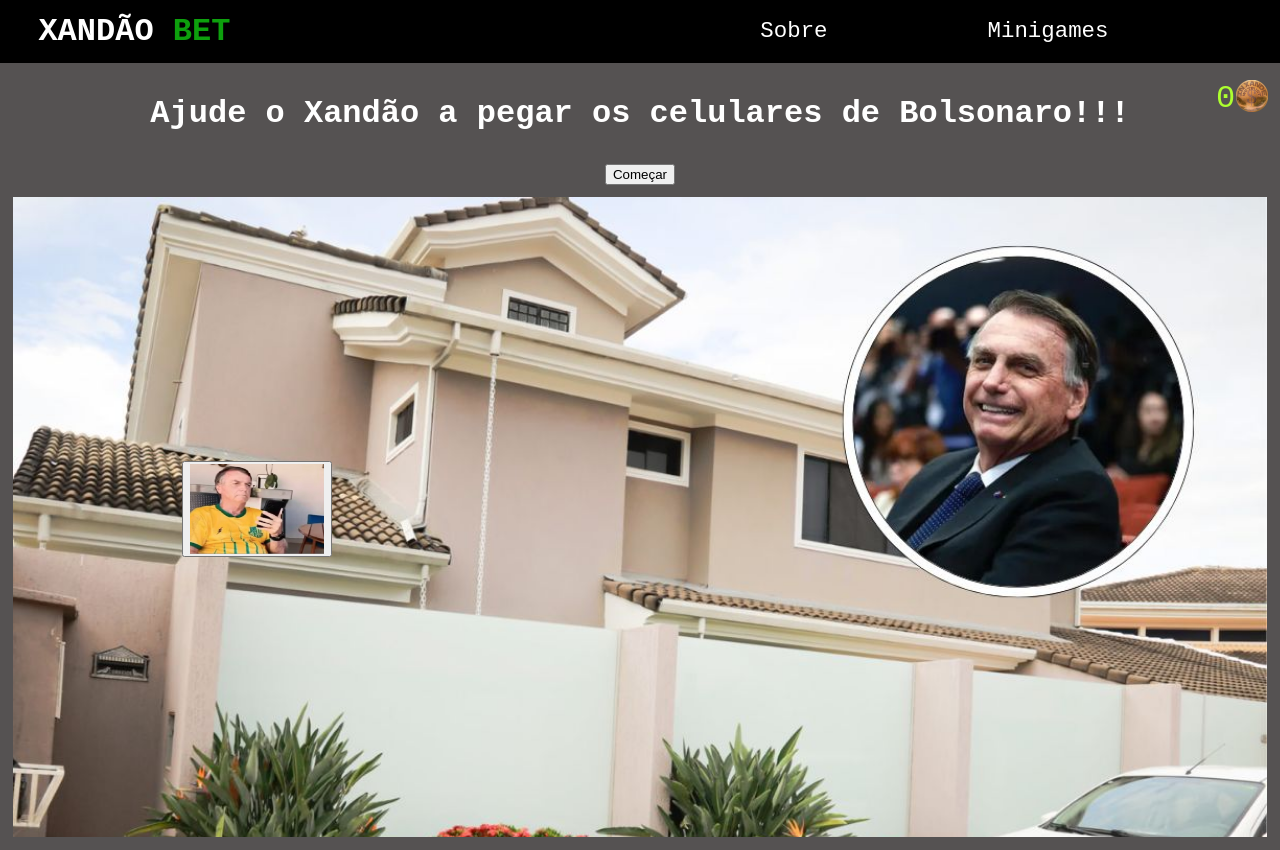
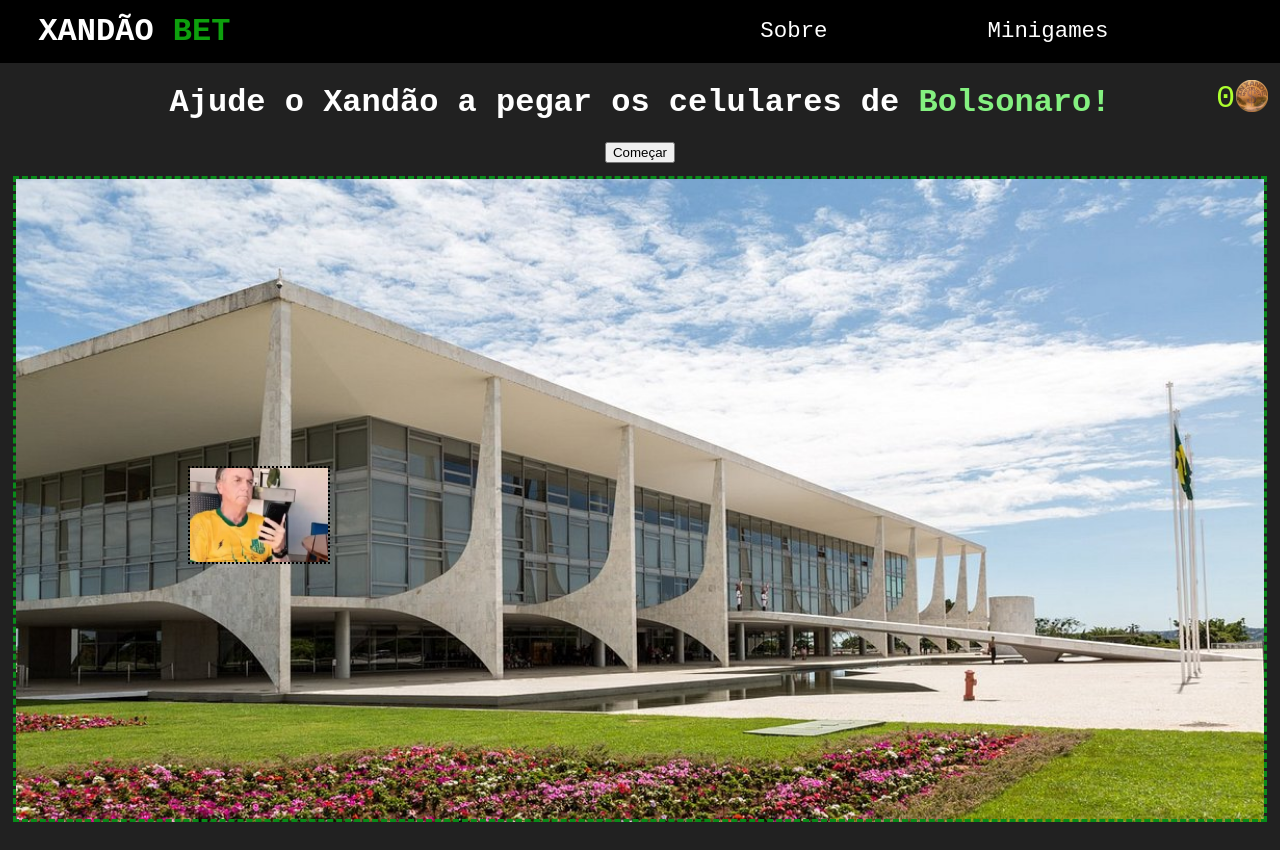
Before and after one commit to enchedev/xandao-bet, a plain HTML site: page pages/prenda/index.html in a window 1280 px wide. Both pictures are taken after a click on the button "Começar". Drawn offline with nearby package versions, Linux system fonts and the light colour scheme.

Commit message:
Estilizar o prendas

```diff
--- a/pages/neutralize/style.css
+++ b/pages/neutralize/style.css
@@ -6,6 +6,7 @@
     background-color: rgb(33, 33, 33);
     font-family: 'Courier New', Courier, monospace;
     color: white;
+    text-align: center;
 }
 
 .xandcoins {
--- a/pages/prenda/index.html
+++ b/pages/prenda/index.html
@@ -13,11 +13,13 @@
     <link rel="stylesheet" href="../common.css">
     <style>
         #spawning-area {
-            background-image: url("../../images/casa-de-bolsonaro.jpg");
+            background-image: url("../../images/planalto.jpg");
             background-repeat: no-repeat;
             background-size: cover;
             height: 80vh;
             margin: 1%;
+
+            border: 3px dashed rgb(8, 139, 25);
         }
 
         #lula {
@@ -25,17 +27,26 @@
             width: clamp(70px, 12%, 150px);
             position: absolute;
             cursor: pointer;
+            border: none;
+            background-color: #00000000;
 
             & img {
                 height: 100%;
                 width: 100%;
                 margin: 0;
                 padding: 0;
+
+                object-fit: cover;
+                border: 2px dotted black;
             }
         }
 
-        h1 {
-            margin: 1em;
+        .title {
+            text-align: center;
+
+            & span {
+                color: rgb(132, 240, 128);
+            }
         }
     </style>
     <script src="script.js"></script>
@@ -64,7 +75,7 @@
     </header>
     <div class="xandcoins"><p></p> <img src="../../images/xandcoin.png" alt="xC"></div>
 
-    <h1>Ajude o Xandão a pegar os celulares de Bolsonaro!!!</h1>
+    <h1 class="title">Ajude o Xandão a pegar os celulares de <span>Bolsonaro!</span></h1>
     <button id="start" onclick="comecar()">Começar</button>
     <div id="spawning-area"></div>
 </body>
--- a/pages/prenda/style.css
+++ b/pages/prenda/style.css
@@ -3,7 +3,7 @@
     width: 100%;
     overflow-wrap: break-word;
     text-overflow: ellipsis;
-    background-color: rgb(85, 82, 82);
+    background-color: rgb(33, 33, 33);
     font-family: 'Courier New', Courier, monospace;
     color: white;
     text-align: center;
```
Also changed, not shown: pages/xandniquel/index.html (+1 -1 lines).
